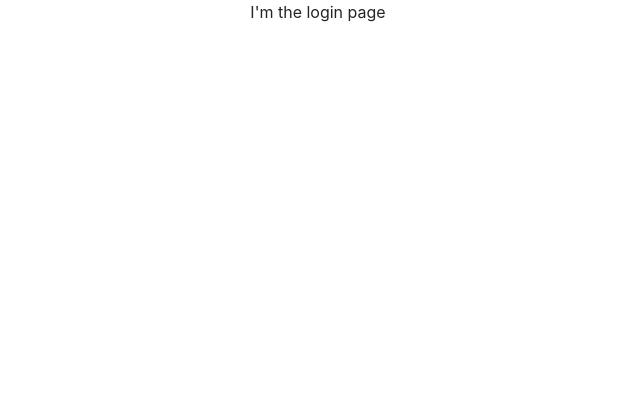
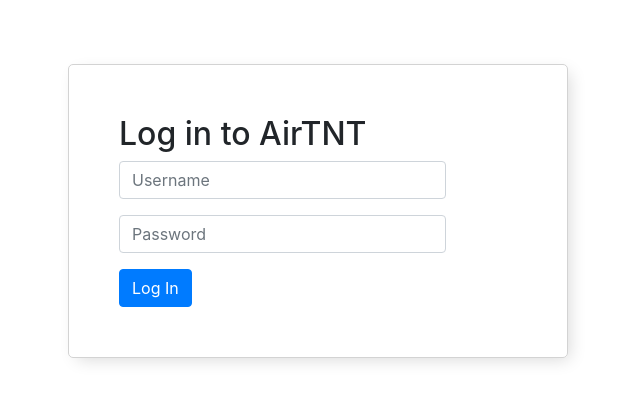
Before and after one commit to use-my-tech-stuff/Front-End-Nate-Boyette, a React (Create React App) app in the folder usemytechstuff/: page /login in a window 1280 px wide. Shown: the top 402 px of the page, without its empty margins (322-962 px from the left). Built offline with nearby package versions, Linux system fonts and the light colour scheme.

Commit message:
Created Login page.

```diff
--- a/usemytechstuff/src/components/ItemForm/ItemForm.js
+++ b/usemytechstuff/src/components/ItemForm/ItemForm.js
@@ -1,5 +1,5 @@
 import React from "react";
-import { withRouter } from "react-router";
+import { withRouter, Redirect } from "react-router";
 
 import {
   Button,
--- a/usemytechstuff/src/components/ItemList/ItemList.js
+++ b/usemytechstuff/src/components/ItemList/ItemList.js
@@ -13,7 +13,7 @@
 } from "reactstrap";
 
 const ItemList = props => {
-  console.log(props);
+
 
 
   return (
--- a/usemytechstuff/src/components/Login/LoginPage.js
+++ b/usemytechstuff/src/components/Login/LoginPage.js
@@ -0,0 +1,66 @@
+import React from "react";
+
+import {
+  Button,
+  Form,
+  FormGroup,
+  Label,
+  Input,
+  FormText,
+  Col,
+  InputGroup,
+  InputGroupAddon
+} from "reactstrap";
+import styled from "styled-components";
+
+const LoginPage = props => {
+  return (
+    <FormContainer>
+      <h2>Log in to AirTNT</h2>
+      <Form>
+        <FormGroup row>
+          <Col sm={10}>
+            <Input
+              type="text"
+              name="userName"
+              value={props.userName}
+              placeholder="Username"
+              onChange={props.handleChange}
+              required
+            />
+          </Col>
+        </FormGroup>
+        <FormGroup row>
+          <Col sm={10}>
+            <Input
+              type="text"
+              name="password"
+              value={props.password}
+              placeholder="Password"
+              onChange={props.handleChange}
+              required
+            />
+          </Col>
+        </FormGroup>
+        <Button color="primary">Log In</Button>
+      </Form>
+    </FormContainer>
+  );
+};
+
+/*
+==== Component Styles ====
+*/
+
+const FormContainer = styled.div`
+  max-width: 500px;
+  margin: 5% auto 0;
+  padding: 50px;
+  border: 1px solid lightgrey;
+  border-radius: 5px;
+  -webkit-box-shadow: 5px 5px 17px -4px rgba(0, 0, 0, 0.16);
+  box-shadow: 5px 5px 17px -4px rgba(0, 0, 0, 0.16);
+  text-align: left;
+`;
+
+export default LoginPage;
--- a/usemytechstuff/src/store/actions/itemActions.js
+++ b/usemytechstuff/src/store/actions/itemActions.js
@@ -35,7 +35,8 @@
 export const addItem = item => dispatch => {
   axios
     .post(`${baseUrl}/api/items`, item)
-    .then(res => dispatch({ type: ADD_ITEM_SUCCESS, payload: res.data }))
+    .then(res => dispatch({ type: ADD_ITEM_SUCCESS, payload: res.data.creds }))
+    // .then(res => console.log(res) )
     .catch(err => dispatch({ type: ADD_ITEM_FAIL, payload: err }));
 };
 
--- a/usemytechstuff/src/views/ItemFormView.js
+++ b/usemytechstuff/src/views/ItemFormView.js
@@ -53,16 +53,16 @@
     // If available === Yes ? true : false
     if (this.state.item.available === 'Yes' || this.state.item.available === '') {
       this.setState({
-        item: {
+        items: {
           ...this.state.item,
           available: true
         }
       })
+
     }
 
+    this.props.addItem(this.state.item)
 
-    console.log(this.state.item)
-    this.props.addItem(this.state.item)
   };
 
   render() {
--- a/usemytechstuff/src/views/ItemListView.js
+++ b/usemytechstuff/src/views/ItemListView.js
@@ -13,12 +13,15 @@
     this.props.getUsers();
   }
 
-  componentDidUpdate(prevProps) {
-    if (prevProps.items.length !== this.props.items.length) {
-      this.props.getItems();
-    }
-    console.log(prevProps)
-  }
+  // componentDidUpdate(prevProps) {
+  //   if (prevProps.items.length !== this.props.items.length) {
+  //     console.log(this.props.items)
+  //     console.log(prevProps.items);
+  //     this.props.getItems();
+
+
+  //   }
+  // }
   render() {
     console.log(this.props.items);
 
--- a/usemytechstuff/src/views/LoginView.js
+++ b/usemytechstuff/src/views/LoginView.js
@@ -1,8 +1,33 @@
 import React from "react";
+import LoginPage from "../components/Login/LoginPage";
 
 class LoginView extends React.Component {
+  state = {
+    password: "",
+    userName: ""
+  };
+
+  handleChange = e => {
+    const { name, value } = e.target;
+
+    this.setState({
+      [name]: value
+    });
+
+    console.log(this.state)
+
+  };
+
   render() {
-    return <div>I'm the login page</div>;
+    return (
+      <div>
+        <LoginPage
+          password={this.state.password}
+          userName={this.state.userName}
+          handleChange={this.handleChange}
+        />
+      </div>
+    );
   }
 }
 
```
